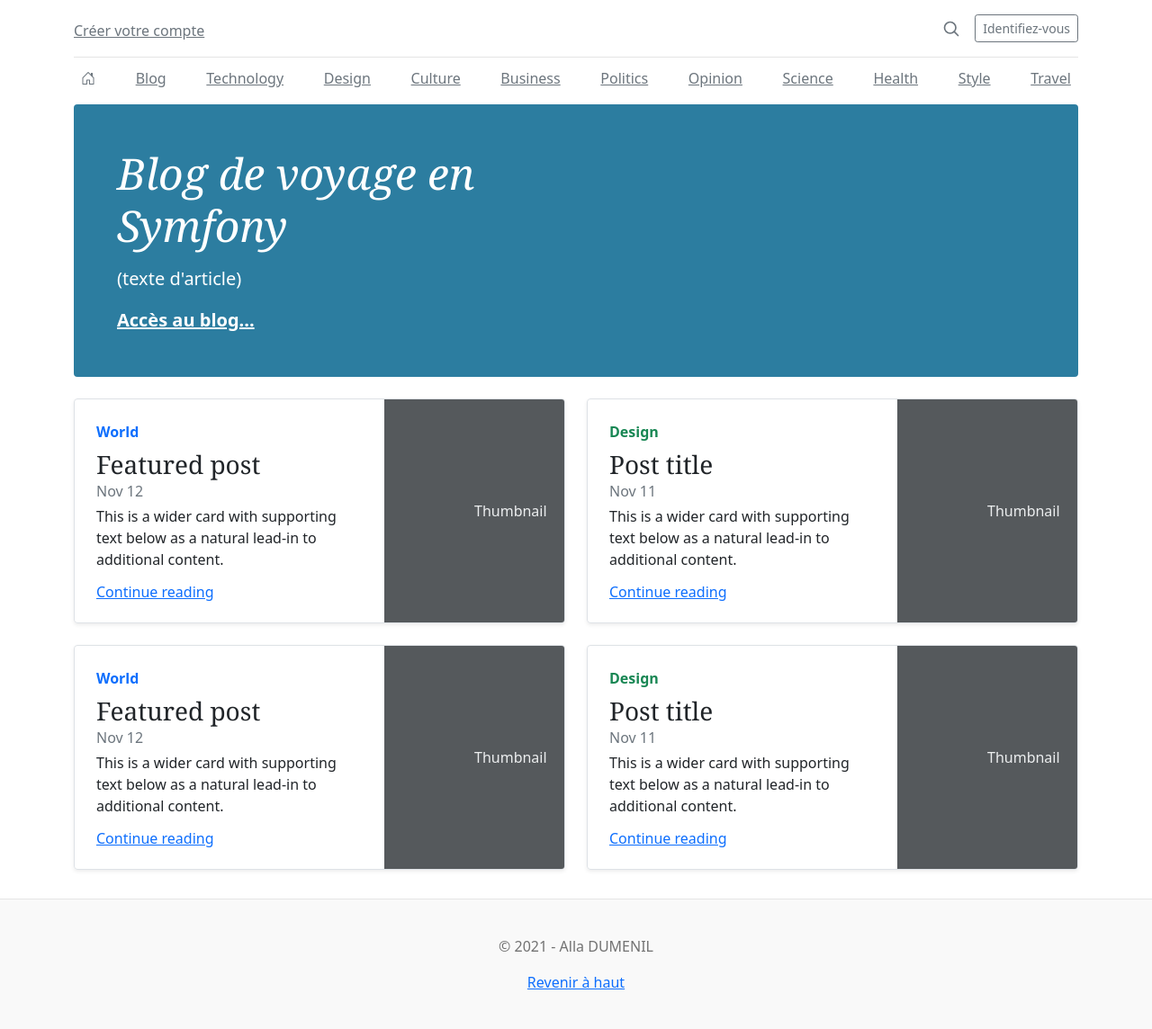
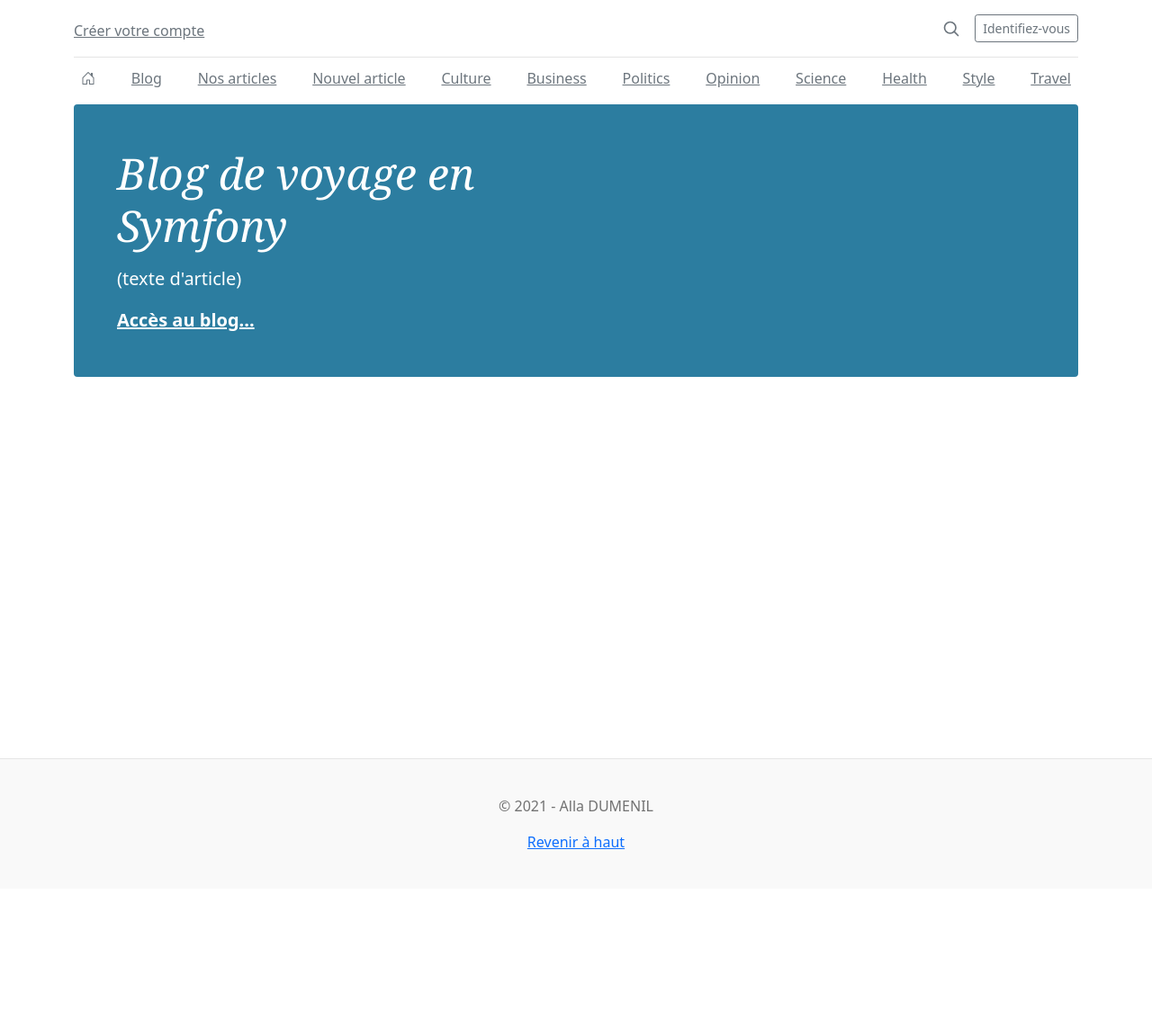
Before and after one commit to AllaLOD/demoBlog, a Symfony app: template templates/blog/blog.html.twig in a window 1280 px wide. Shown: the whole page at 90% size. After the commit the page ends 944 px from the top, so only its background shows below. Run offline with Twig, Linux system fonts and the light colour scheme; the template is opened without the code that fills it, so the values that code supplies are empty; some libraries are stand-ins or nearby versions.

Commit message:
creation articles et affichage

```diff
--- a/src/DataFixtures/ArticleFixtures.php
+++ b/src/DataFixtures/ArticleFixtures.php
@@ -23,7 +23,7 @@ class ArticleFixtures extends Fixture
 
             $article->setTitre("Titre de l'article $i")
                     ->setContenu("<p> Lorem ipsum dolor sit amet consectetur adipisicing elit. Error dolores similique harum recusandae modi magni earum atque maxime quisquam. Sunt quasi dolore nobis illum. Ea nostrum unde iste at? Eligendi.</p>")
-                    ->setImage("https://pixabay.com/get/g122ec3928ce9fa40112c0b78beefc8396c281110e50c42a8a3076559133f42270e9afde9c987fca97667873887afb8ba_640.jpg")
+                    ->setImage("https://picsum.photos/600/600")
                     ->setDate(new \DateTime());
 // persist() recupere les donnée c'est comme "prepare" il prepare la requete SQL  d'insertion,
 //// persist() : méthode issue de la classe ObjectManager permettant de préaprer et de garder en méméoire les requetes d'insertion
--- a/templates/base.html.twig
+++ b/templates/base.html.twig
@@ -52,8 +52,10 @@
 </a>
       <a class="p-2 link-secondary" href="{{path('blog')}}">Blog</a>
 
-      <a class="p-2 link-secondary" href="#">Technology</a>
-      <a class="p-2 link-secondary" href="#">Design</a>
+      <a class="p-2 link-secondary" href="#">Nos articles</a>
+
+      <a class="p-2 link-secondary" href="{{path('blog_create')}}">Nouvel article</a>
+
       <a class="p-2 link-secondary" href="#">Culture</a>
       <a class="p-2 link-secondary" href="#">Business</a>
       <a class="p-2 link-secondary" href="#">Politics</a>
--- a/templates/blog/blog.html.twig
+++ b/templates/blog/blog.html.twig
@@ -4,67 +4,48 @@
 
 {% block body %}
 
+{# pour voir si on a recuperé toutes les articles par la méthode "render()", nous allons faire "dump" #}
+
+{# {{ dump(articlesBDD)}} #}
+
 <div class="row mb-2">
-    <div class="col-md-6">
-      <div class="row g-0 border rounded overflow-hidden flex-md-row mb-4 shadow-sm h-md-250 position-relative">
-        <div class="col p-4 d-flex flex-column position-static">
-          <strong class="d-inline-block mb-2 text-primary">World</strong>
-          <h3 class="mb-0">Featured post</h3>
-          <div class="mb-1 text-muted">Nov 12</div>
-          <p class="card-text mb-auto">This is a wider card with supporting text below as a natural lead-in to additional content.</p>
-          <a href="#" class="stretched-link">Continue reading</a>
-        </div>
-        <div class="col-auto d-none d-lg-block">
-          <svg class="bd-placeholder-img" width="200" height="250" xmlns="http://www.w3.org/2000/svg" role="img" aria-label="Placeholder: Thumbnail" preserveAspectRatio="xMidYMid slice" focusable="false"><title>Placeholder</title><rect width="100%" height="100%" fill="#55595c"/><text x="50%" y="50%" fill="#eceeef" dy=".3em">Thumbnail</text></svg>
-        </div>
-      </div>
-    </div>
-    <div class="col-md-6">
-         <div class="row g-0 border rounded overflow-hidden flex-md-row mb-4 shadow-sm h-md-250 position-relative">
-             <div class="col p-4 d-flex flex-column position-static">
-                 <strong class="d-inline-block mb-2 text-success">Design</strong>
-                  <h3 class="mb-0">Post title</h3>
-                  <div class="mb-1 text-muted">Nov 11</div>
-                    <p class="mb-auto">This is a wider card with supporting text below as a natural lead-in to additional content.</p>
-                    <a href="#" class="stretched-link">Continue reading</a>
-             </div>
-             <div class="col-auto d-none d-lg-block">
-                   <svg class="bd-placeholder-img" width="200" height="250" xmlns="http://www.w3.org/2000/svg" role="img" aria-label="Placeholder: Thumbnail" preserveAspectRatio="xMidYMid slice" focusable="false"><title>Placeholder</title><rect width="100%" height="100%" fill="#55595c"/><text x="50%" y="50%" fill="#eceeef" dy=".3em">Thumbnail</text></svg>
 
-             </div>
-        </div>
-    </div>
+{% for oneArticle in articlesBDD %}
+
+        {# boucle FOR Twig : #}
+        {# arguments : #}
+        {# 1. oneArticle : variable de reception que nous définissons dans la boucle,
+        qui receptionne les données d'un article par tour de boucle FOR #}
+        {# 2. articlesBDD : variable Twig contenant l'ensemble des données selectionné en BDD #}
+
+
 
     <div class="col-md-6">
       <div class="row g-0 border rounded overflow-hidden flex-md-row mb-4 shadow-sm h-md-250 position-relative">
-         <div class="col p-4 d-flex flex-column position-static">
-             <strong class="d-inline-block mb-2 text-primary">World</strong>
-             <h3 class="mb-0">Featured post</h3>
-              <div class="mb-1 text-muted">Nov 12</div>
-              <p class="card-text mb-auto">This is a wider card with supporting text below as a natural lead-in to additional content.</p>
-              <a href="#" class="stretched-link">Continue reading</a>
+
+         <div class="col-md-7 p-4 d-flex flex-column position-static">
+
+           <strong class="d-inline-block mb-2 text-primary">World</strong>
+
+           <h3 class="mb-0">{{ oneArticle.titre}}</h3>
+
+           <div class="mb-1 text-muted">Posté le {{ oneArticle.date|date('d/m/Y')}} à {{ oneArticle.date|date('H:i:s')}}</div>
+
+           <p class="card-text mb-auto">{{ oneArticle.contenu|slice(0, 80)|raw}}[...]</p>
+           {# slice() : fonction Twig permettant de retourner une partie de la chaine de caractères #}
+                        {# arguments: 1. La position de départ | 2. Le nombre de caractères souhaités #}
+
+
+           <a href="{{ path('blog_show', {'id': oneArticle.id})}}" class="stretched-link">Lire la suite</a>
+
          </div>
-             <div class="col-auto d-none d-lg-block">
-               <svg class="bd-placeholder-img" width="200" height="250" xmlns="http://www.w3.org/2000/svg" role="img" aria-label="Placeholder: Thumbnail" preserveAspectRatio="xMidYMid slice" focusable="false"><title>Placeholder</title><rect width="100%" height="100%" fill="#55595c"/><text x="50%" y="50%" fill="#eceeef" dy=".3em">Thumbnail</text></svg>
-
-             </div>
-      </div>
-    </div>
-    <div class="col-md-6">
-      <div class="row g-0 border rounded overflow-hidden flex-md-row mb-4 shadow-sm h-md-250 position-relative">
-        <div class="col p-4 d-flex flex-column position-static">
-              <strong class="d-inline-block mb-2 text-success">Design</strong>
-              <h3 class="mb-0">Post title</h3>
-                <div class="mb-1 text-muted">Nov 11</div>
-                <p class="mb-auto">This is a wider card with supporting text below as a natural lead-in to additional content.</p>
-                <a href="#" class="stretched-link">Continue reading</a>
-        </div>
-        <div class="col-auto d-none d-lg-block">
-             <svg class="bd-placeholder-img" width="200" height="250" xmlns="http://www.w3.org/2000/svg" role="img" aria-label="Placeholder: Thumbnail" preserveAspectRatio="xMidYMid slice" focusable="false"><title>Placeholder</title><rect width="100%" height="100%" fill="#55595c"/><text x="50%" y="50%" fill="#eceeef" dy=".3em">Thumbnail</text></svg>
-        </div>
+         <div class="col-md-5 d-none d-lg-block">
+           <img src="{{ oneArticle.image}}" class="col-md-12" alt="">
+         </div>
       </div>
     </div>
 
-  </div>
+    {% endfor %}
+</div>
 
 {% endblock %}
```
Also changed, not shown: src/Controller/BlogController.php (+38 -13 lines), templates/blog/create.html.twig (added, +13 -0 lines), templates/blog/show.html.twig (+15 -9 lines).
